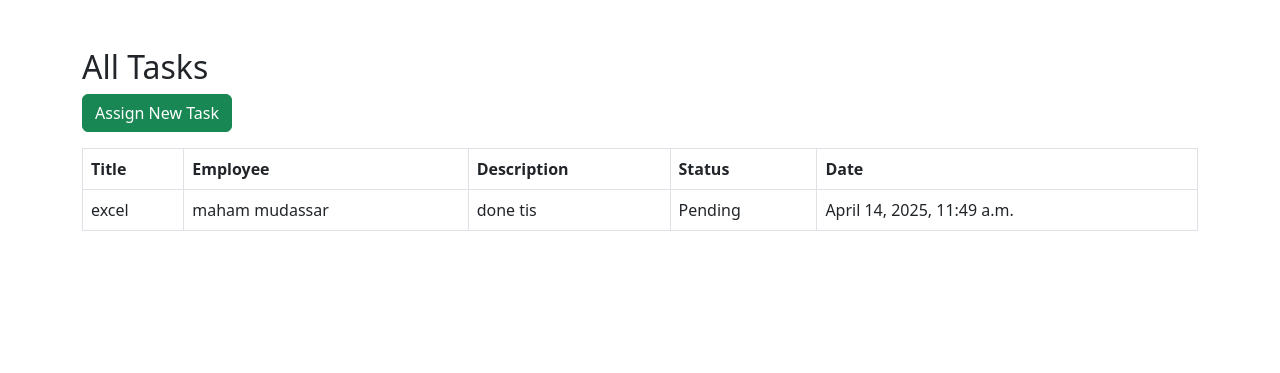
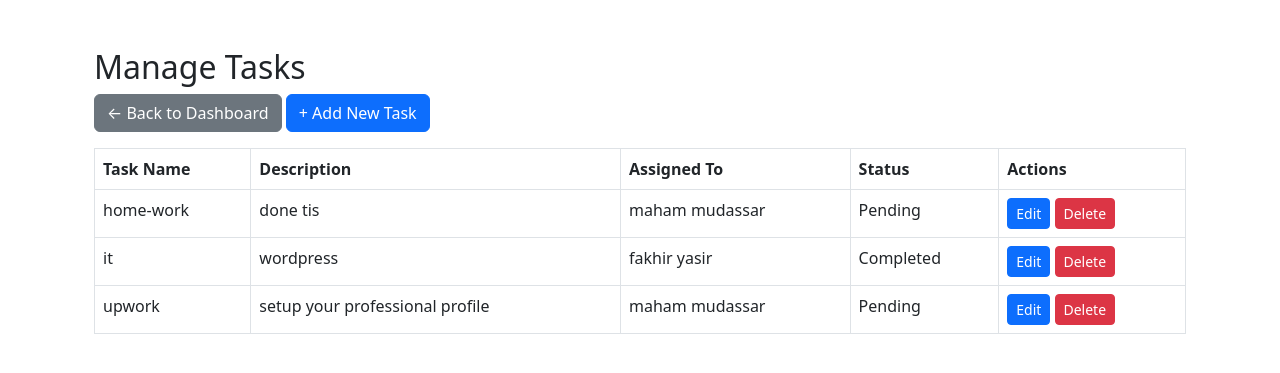
Before and after one commit to maheenmudassar17/employee-management-system, a Django app: page /tasks/ in a window 1280 px wide. Shown: the top 373 px of the page. Run offline with Django 5.2, Linux system fonts and the light colour scheme; data comes from the database, SQL or seed files in the repository.

Commit message:
completed admin dashboard

```diff
--- a/ems/employee_management/forms.py
+++ b/ems/employee_management/forms.py
@@ -24,4 +24,4 @@ from .models import Task
 class TaskForm(forms.ModelForm):
     class Meta:
         model = Task
-        fields = ['employee', 'title', 'description', 'status']
+        fields = ['name','description', 'assigned_to', 'status']  # Only include fields that are defined in the model
--- a/ems/employee_management/models.py
+++ b/ems/employee_management/models.py
@@ -16,17 +16,13 @@ class Employee(models.Model):
 
 # employee_management/models.py
 
+# models.py
 
 class Task(models.Model):
-    employee = models.ForeignKey(Employee, on_delete=models.CASCADE)
-    title = models.CharField(max_length=200)
+    name = models.CharField(max_length=255, default='Untitled Task')
     description = models.TextField()
-    created_at = models.DateTimeField(default=timezone.now)
-    STATUS_CHOICES = [
-        ('Pending', 'Pending'),
-        ('Completed', 'Completed'),
-    ]
-    status = models.CharField(max_length=10, choices=STATUS_CHOICES, default='Pending')
+    assigned_to = models.ForeignKey('Employee', on_delete=models.CASCADE)
+    status = models.CharField(max_length=20, choices=[('Pending', 'Pending'), ('Completed', 'Completed')], default='Pending')
 
     def __str__(self):
-        return f"{self.title} -> {self.employee.user.username}"
+        return f"Task {self.id}"  # Or another field to represent the task
--- a/ems/employee_management/templates/task_list.html
+++ b/ems/employee_management/templates/task_list.html
@@ -1,25 +1,38 @@
 {% extends 'base.html' %}
 {% block content %}
-<h2>All Tasks</h2>
-<a href="{% url 'assign_task' %}" class="btn btn-success mb-3">Assign New Task</a>
-<table class="table table-bordered">
+<div class="container mt-5">
+    <h2>Manage Tasks</h2>
+
+    <a href="{% url 'admin_dashboard' %}" class="btn btn-secondary mb-3">← Back to Dashboard</a>
+    <a href="{% url 'add_task' %}" class="btn btn-primary mb-3">+ Add New Task</a>
 
 
+    <table class="table table-bordered">
+        <thead>
             <tr>
-        <th>Title</th>
-        <th>Employee</th>
+                <th>Task Name</th>
                 <th>Description</th>
+                <th>Assigned To</th>
                 <th>Status</th>
-        <th>Date</th>
+                <th>Actions</th> <!-- Add this -->
+
             </tr>
+        </thead>
+        <tbody>
             {% for task in tasks %}
             <tr>
-        <td>{{ task.title }}</td>
-        <td>{{ task.employee.user.get_full_name }}</td>
+                <td>{{ task.name }}</td>
                 <td>{{ task.description }}</td>
+                <td>{{ task.assigned_to.user.get_full_name }}</td>
                 <td>{{ task.status }}</td>
-        <td>{{ task.created_at }}</td>
+                <td>
+                    <a href="{% url 'edit_task' task.id %}" class="btn btn-sm btn-primary">Edit</a>
+                    <a href="{% url 'delete_task' task.id %}" class="btn btn-sm btn-danger" onclick="return confirm('Are you sure you want to delete this task?');">Delete</a>
+
+                </td>
             </tr>
             {% endfor %}
+        </tbody>
     </table>
+</div>
 {% endblock %}
--- a/ems/employee_management/urls.py
+++ b/ems/employee_management/urls.py
@@ -17,6 +17,13 @@ urlpatterns = [
     path('employee/edit/<int:emp_id>/', views.edit_employee, name='edit_employee'),
     path('employee/delete/<int:emp_id>/', views.delete_employee, name='delete_employee'),
     path('tasks/', views.task_list, name='task_list'),
+    path('employee/tasks/', views.employee_tasks, name='employee_tasks'),
+    path('employee/tasks/done/<int:task_id>/', views.mark_task_done, name='mark_task_done'),
+    path('tasks/', views.task_list, name='task_list'),  # existing task list URL
+    path('tasks/add/', views.add_task, name='add_task'),
+    path('edit-task/<int:task_id>/', views.edit_task, name='edit_task'),
+    path('delete-task/<int:task_id>/', views.delete_task, name='delete_task'),
+
 
 
 ]
--- a/ems/employee_management/views.py
+++ b/ems/employee_management/views.py
@@ -1,6 +1,7 @@
 # employee_management/views.py
 
 from asyncio import Task
+from urllib import request
 from django.shortcuts import get_object_or_404, render, redirect
 from django.contrib.auth import authenticate, login, logout
 from django.contrib.auth.decorators import login_required, user_passes_test
@@ -148,3 +149,61 @@ def delete_employee(request, emp_id):
 def task_list(request):
     tasks = Task.objects.all()  # Fetch all tasks
     return render(request, 'task_list.html', {'tasks': tasks})
+
+# views.py
+
+@login_required
+def employee_tasks(request):
+    employee = Employee.objects.get(user=request.user)
+    tasks = Task.objects.filter(assigned_to=employee)
+    return render(request, 'employee_tasks.html', {'tasks': tasks})
+
+
+# views.py
+
+from django.views.decorators.http import require_POST
+from django.shortcuts import get_object_or_404
+
+@require_POST
+@login_required
+def mark_task_done(request, task_id):
+    task = get_object_or_404(Task, id=task_id)
+    if task.assigned_to.user == request.user:
+        task.status = 'Completed'
+        task.save()
+    return redirect('employee_tasks')
+
+@login_required(login_url='/')
+@user_passes_test(superuser_only, login_url='/')
+def add_task(request):
+    if request.method == 'POST':
+        form = TaskForm(request.POST)
+        if form.is_valid():
+            form.save()
+            return redirect('task_list')
+    else:
+        form = TaskForm()
+    return render(request, 'assign_task.html', {'form': form})
+
+
+
+@login_required(login_url='/')
+@user_passes_test(superuser_only, login_url='/')
+def edit_task(request, task_id):
+    task = get_object_or_404(Task, id=task_id)
+    if request.method == 'POST':
+        form = TaskForm(request.POST, instance=task)
+        if form.is_valid():
+            form.save()
+            return redirect('task_list')
+    else:
+        form = TaskForm(instance=task)
+    return render(request, 'edit_task.html', {'form': form})
+
+
+@login_required(login_url='/')
+@user_passes_test(superuser_only, login_url='/')
+def delete_task(request, task_id):
+    task = get_object_or_404(Task, id=task_id)
+    task.delete()
+    return redirect('task_list')
```
Also changed, not shown: ems/employee_management/templates/assign_task.html (+2 -6 lines), ems/employee_management/templates/edit_task.html (added, +9 -0 lines), ems/employee_management/templates/employee_tasks.html (added, +41 -0 lines), ems/db.sqlite3, ems/employee_management/migrations/0003_rename_employee_task_assigned_to_and_more.py (added), ems/employee_management/migrations/0004_task_name.py (added). Lines whose indentation alone changed are shown as unchanged.
